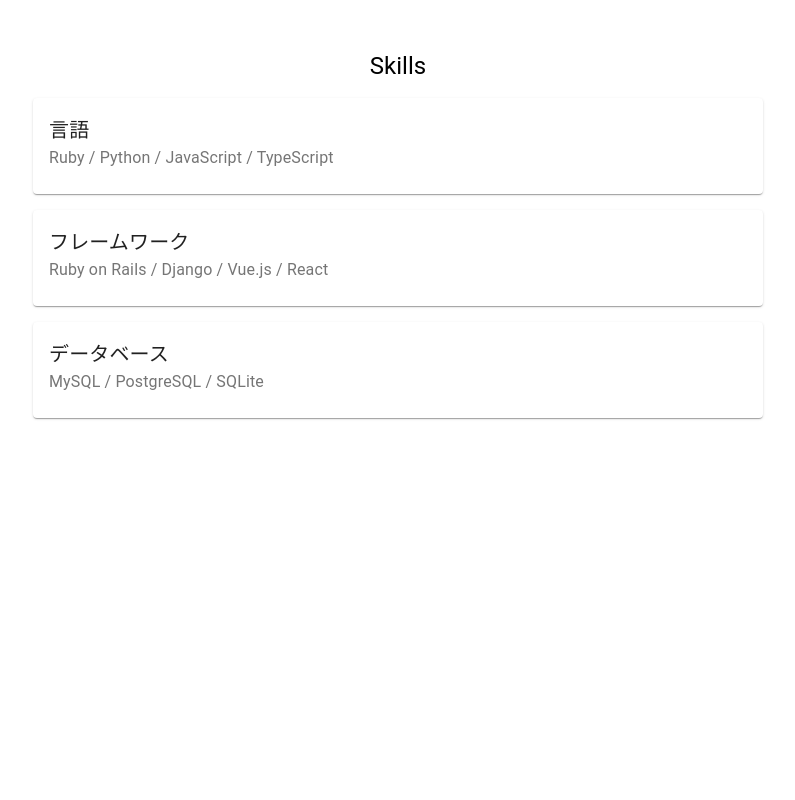
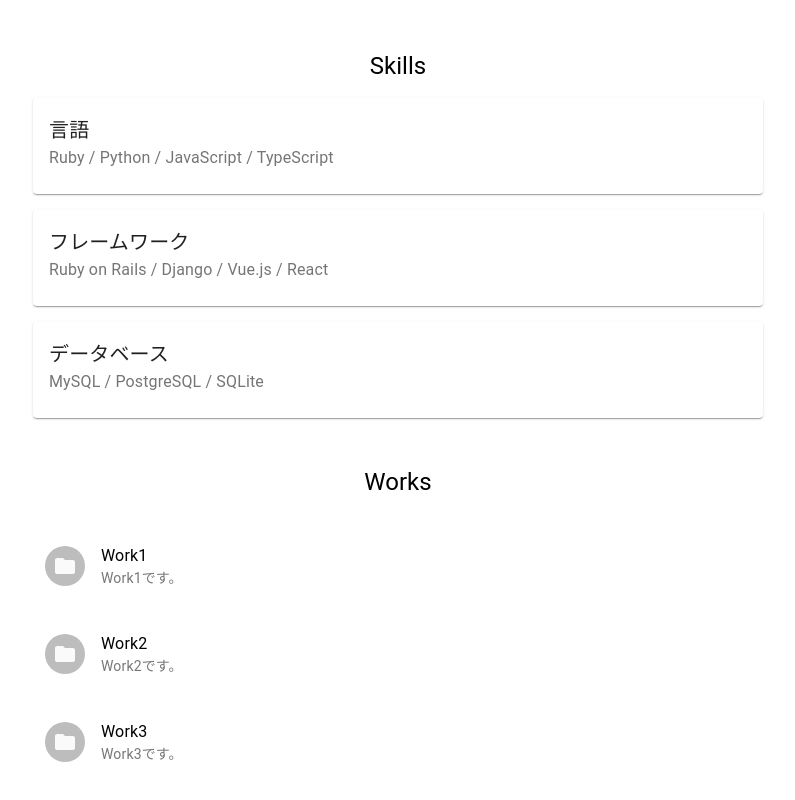
Before and after one commit to mkdk09/react-portfolio, a React (Create React App) app: page / in a window 1280 px wide. Shown: the part 582-1382 px from the top of the page, without its empty margins (242-1037 px from the left). Before the commit the page ends 1024 px from the top, so only its background shows below. Built offline with nearby package versions, Linux system fonts and the light colour scheme.

Commit message:
作品一覧（Works）を作成

```diff
--- a/src/App.tsx
+++ b/src/App.tsx
@@ -3,6 +3,7 @@ import Navbar from './components/Navbar'
 import MyAvatar from './components/MyAvatar'
 import About from './components/About'
 import Skills from './components/Skills'
+import Works from './components/Works'
 
 const App: React.FC = () => {
   return (
@@ -11,6 +12,7 @@ const App: React.FC = () => {
       <MyAvatar />
       <About />
       <Skills />
+      <Works />
     </>
   );
 }
--- /dev/null
+++ b/src/components/Works.tsx
@@ -0,0 +1,76 @@
+import React from 'react'
+import Box from '@material-ui/core/Box'
+import Typography from '@material-ui/core/Typography'
+
+import { makeStyles } from '@material-ui/core/styles'
+import List from '@material-ui/core/List'
+import ListItem, { ListItemProps } from '@material-ui/core/ListItem'
+import ListItemText from '@material-ui/core/ListItemText'
+import ListItemAvatar from '@material-ui/core/ListItemAvatar'
+import Avatar from '@material-ui/core/Avatar'
+import FolderIcon from '@material-ui/icons/Folder'
+
+const useStyles = makeStyles((theme) => ({
+  root: {
+    width: 770,
+    maxWidth: '100%',
+  },
+}));
+
+function ListItemLink(props: ListItemProps<'a', { button?: true }>) {
+  return <ListItem button component="a" {...props} />;
+}
+
+const Works: React.FC = () => {
+  const classes = useStyles();
+
+  return (
+    <>
+      <Box p={2}>
+        <Box display='flex' justifyContent='center' p={1}>
+          <Typography variant='h5'>
+            Works
+          </Typography>
+        </Box>
+        <Box display='flex' justifyContent='center' p={1}>
+          <List className={classes.root}>
+            <ListItem>
+              {/* // GitHubリポジトリなどのURLを貼る */}
+              <ListItemLink href='#'>
+                <ListItemAvatar>
+                  <Avatar>
+                    <FolderIcon />
+                  </Avatar>
+                </ListItemAvatar>
+                {/* // 「primary」に作品名、「secondary」に説明文を書く */}
+                <ListItemText primary='Work1' secondary='Work1です。' />
+              </ListItemLink>
+            </ListItem>
+            <ListItem>
+              <ListItemLink href='#'>
+                <ListItemAvatar>
+                  <Avatar>
+                    <FolderIcon />
+                  </Avatar>
+                </ListItemAvatar>
+                <ListItemText primary='Work2' secondary='Work2です。' />
+              </ListItemLink>
+            </ListItem>
+            <ListItem>
+              <ListItemLink href='#'>
+                <ListItemAvatar>
+                  <Avatar>
+                    <FolderIcon />
+                  </Avatar>
+                </ListItemAvatar>
+                <ListItemText primary='Work3' secondary='Work3です。' />
+              </ListItemLink>
+            </ListItem>
+          </List>
+        </Box>
+      </Box>
+    </>
+  );
+}
+
+export default Works;
```
